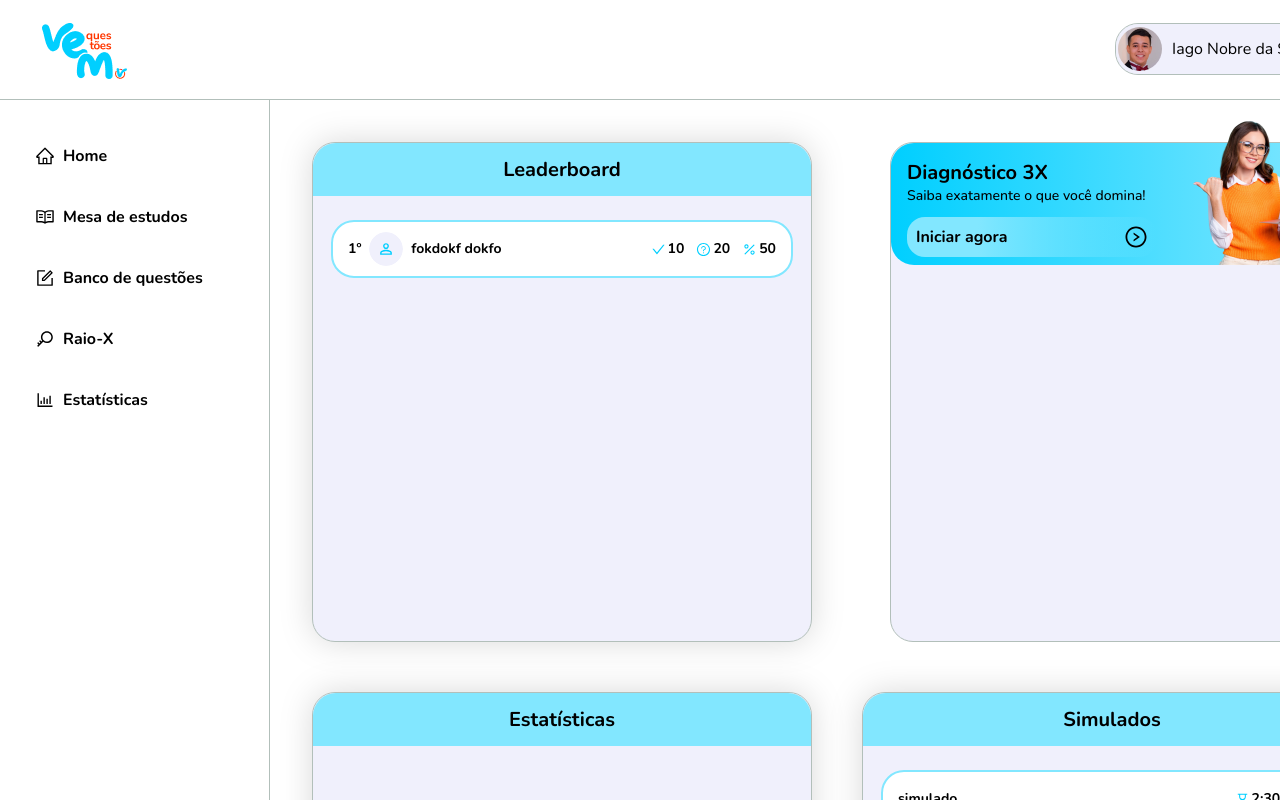
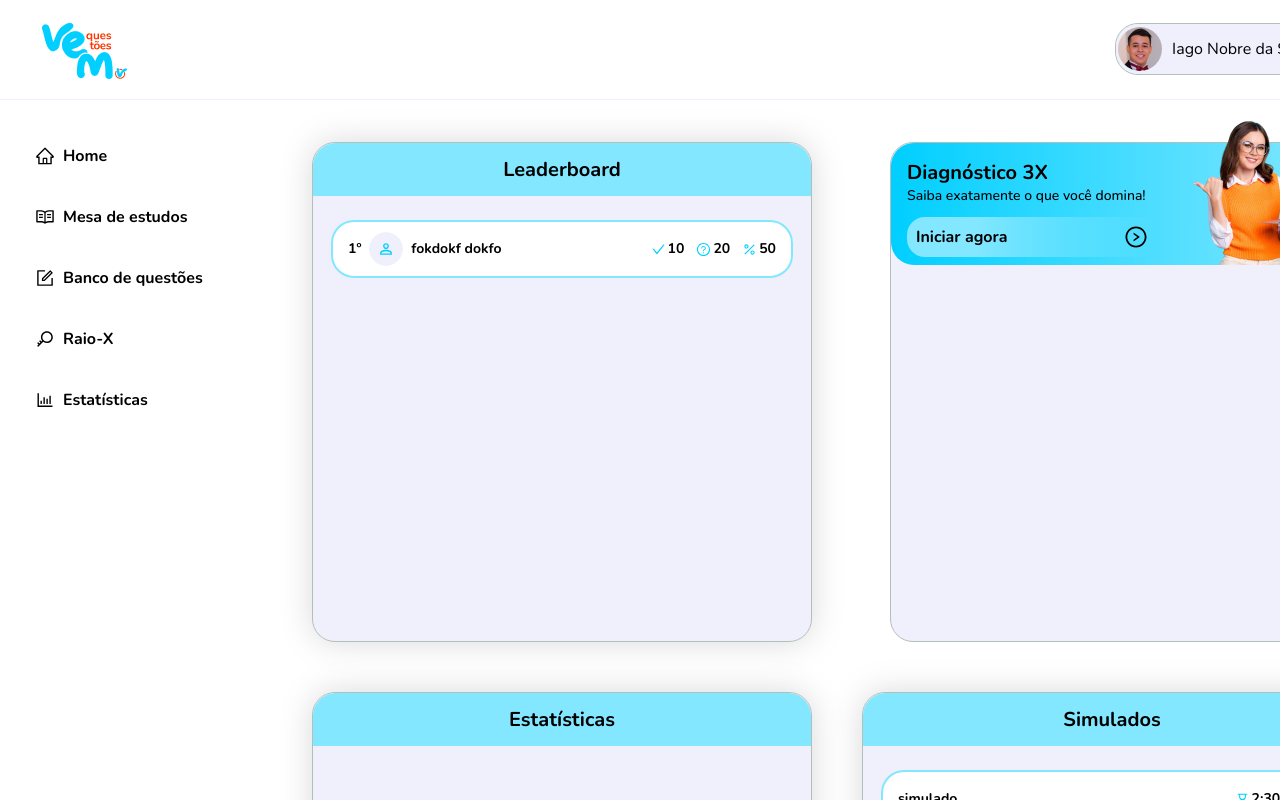
Before and after one commit to vadolasi/vem-questoes, a Next.js app: page /Home in a window 1280 px wide. Shown: the top 800 px of the page. Built offline with nearby package versions, Linux system fonts and the light colour scheme.

Commit message:
fix borders

```diff
--- a/src/components/Header/styles.ts
+++ b/src/components/Header/styles.ts
@@ -11,7 +11,7 @@ export const Container = styled('header', {
 
     gridArea: 'header',
 
-    borderBottom: '1px solid $border',
+    borderBottom: '1px solid $white_1',
 
     ".show": {
         display: "flex"
--- a/src/components/Menu/styles.ts
+++ b/src/components/Menu/styles.ts
@@ -10,8 +10,6 @@ export const Container = styled('ul', {
     flexDirection: "column",
 
     gap: '13px',
-
-    borderRight: '1px solid $border',
 
     'li a': {
         width: '100%',
```
